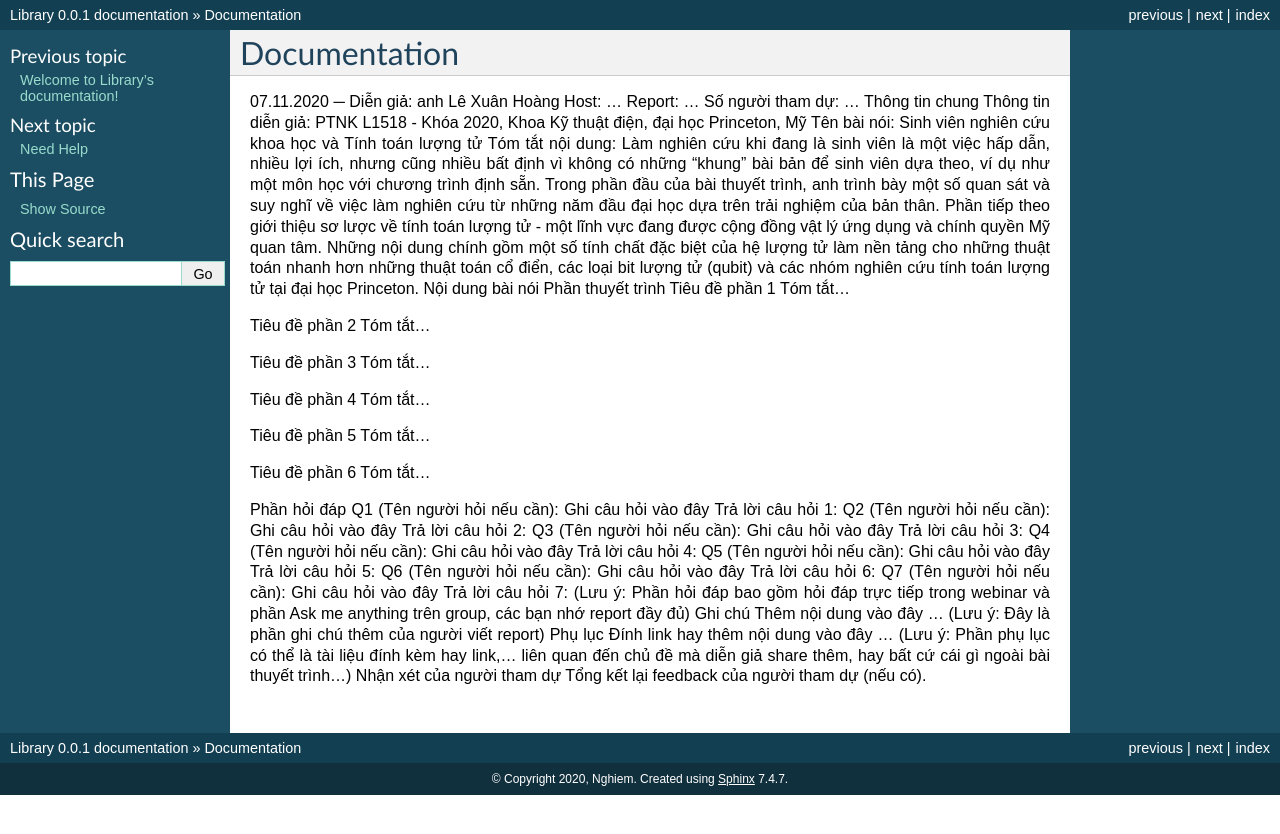
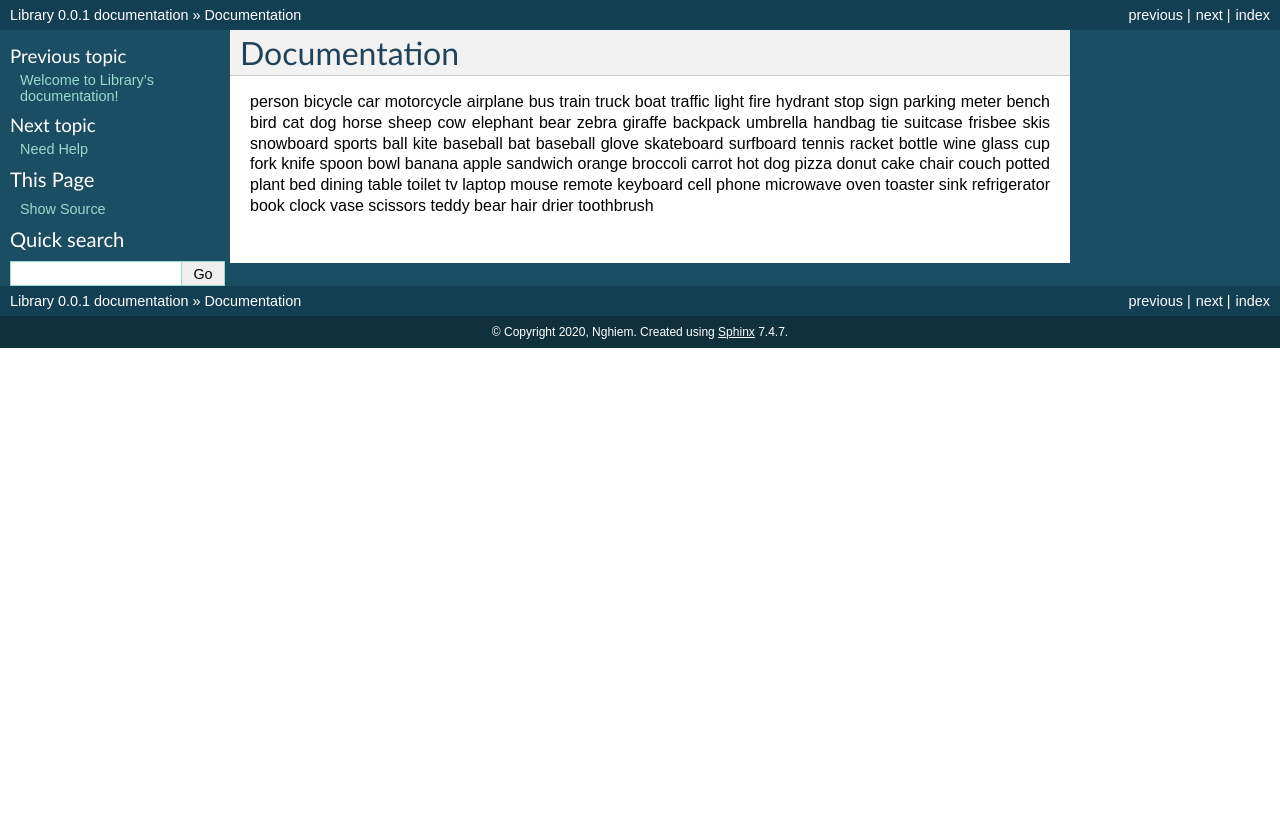
Before and after one commit to nghiemkythu/demoo, a Sphinx documentation site: the page built from docs/source/documentation.rst, in a window 1280 px wide. Shown: the top 834 px of the page. Built offline with Sphinx 7.4.7, drawn with Linux system fonts in a browser that asks for light colours; pages that are not in the unit, such as notebooks, are missing from menus.

Commit message:
'hoctap'

```diff
--- a/docs/source/documentation.rst
+++ b/docs/source/documentation.rst
@@ -1,67 +1,83 @@
 Documentation
 =============
 
-07.11.2020
-─
-Diễn giả: anh Lê Xuân Hoàng
-Host: ...
-Report: ...
-Số người tham dự: ...
-Thông tin chung
-Thông tin diễn giả: PTNK L1518 - Khóa 2020, Khoa Kỹ thuật điện, đại học Princeton, Mỹ
-Tên bài nói: Sinh viên nghiên cứu khoa học và Tính toán lượng tử
-Tóm tắt nội dung:
-Làm nghiên cứu khi đang là sinh viên là một việc hấp dẫn, nhiều lợi ích, nhưng cũng nhiều bất định vì không có những "khung" bài bản để sinh viên dựa theo, ví dụ như một môn học với chương trình định sẵn. Trong phần đầu của bài thuyết trình, anh trình bày một số quan sát và suy nghĩ về việc làm nghiên cứu từ những năm đầu đại học dựa trên trải nghiệm của bản thân. Phần tiếp theo giới thiệu sơ lược về tính toán lượng tử - một lĩnh vực đang được cộng đồng vật lý ứng dụng và chính quyền Mỹ quan tâm. Những nội dung chính gồm một số tính chất đặc biệt của hệ lượng tử làm nền tảng cho những thuật toán nhanh hơn những thuật toán cổ điển, các loại bit lượng tử (qubit) và các nhóm nghiên cứu tính toán lượng tử tại đại học Princeton.
-Nội dung bài nói
-Phần thuyết trình
-Tiêu đề phần 1
-Tóm tắt...
-
-
-Tiêu đề phần 2
-Tóm tắt...
-
-
-Tiêu đề phần 3
-Tóm tắt...
-
-
-Tiêu đề phần 4
-Tóm tắt...
-
-
-Tiêu đề phần 5
-Tóm tắt...
-
-
-Tiêu đề phần 6
-Tóm tắt...
-
-
-
-Phần hỏi đáp
-Q1 (Tên người hỏi nếu cần): Ghi câu hỏi vào đây
-Trả lời câu hỏi 1:
-Q2 (Tên người hỏi nếu cần): Ghi câu hỏi vào đây
-Trả lời câu hỏi 2:
-Q3 (Tên người hỏi nếu cần): Ghi câu hỏi vào đây
-Trả lời câu hỏi 3:
-Q4 (Tên người hỏi nếu cần): Ghi câu hỏi vào đây
-Trả lời câu hỏi 4:
-Q5 (Tên người hỏi nếu cần): Ghi câu hỏi vào đây
-Trả lời câu hỏi 5:
-Q6 (Tên người hỏi nếu cần): Ghi câu hỏi vào đây
-Trả lời câu hỏi 6:
-Q7 (Tên người hỏi nếu cần): Ghi câu hỏi vào đây
-Trả lời câu hỏi 7:
-(Lưu ý: Phần hỏi đáp bao gồm hỏi đáp trực tiếp trong webinar và phần Ask me anything trên group, các bạn nhớ report đầy đủ)
-Ghi chú
-Thêm nội dung vào đây
-...
-(Lưu ý: Đây là phần ghi chú thêm của người viết report)
-Phụ lục
-Đính link hay thêm nội dung vào đây
-...
-(Lưu ý: Phần phụ lục có thể là tài liệu đính kèm hay link,... liên quan đến chủ đề mà diễn giả share thêm, hay bất cứ cái gì ngoài bài thuyết trình...)
-Nhận xét của người tham dự
-Tổng kết lại feedback của người tham dự (nếu có).
+person
+bicycle
+car
+motorcycle
+airplane
+bus
+train
+truck
+boat
+traffic light
+fire hydrant
+stop sign
+parking meter
+bench
+bird
+cat
+dog
+horse
+sheep
+cow
+elephant
+bear
+zebra
+giraffe
+backpack
+umbrella
+handbag
+tie
+suitcase
+frisbee
+skis
+snowboard
+sports ball
+kite
+baseball bat
+baseball glove
+skateboard
+surfboard
+tennis racket
+bottle
+wine glass
+cup
+fork
+knife
+spoon
+bowl
+banana
+apple
+sandwich
+orange
+broccoli
+carrot
+hot dog
+pizza
+donut
+cake
+chair
+couch
+potted plant
+bed
+dining table
+toilet
+tv
+laptop
+mouse
+remote
+keyboard
+cell phone
+microwave
+oven
+toaster
+sink
+refrigerator
+book
+clock
+vase
+scissors
+teddy bear
+hair drier
+toothbrush
```
